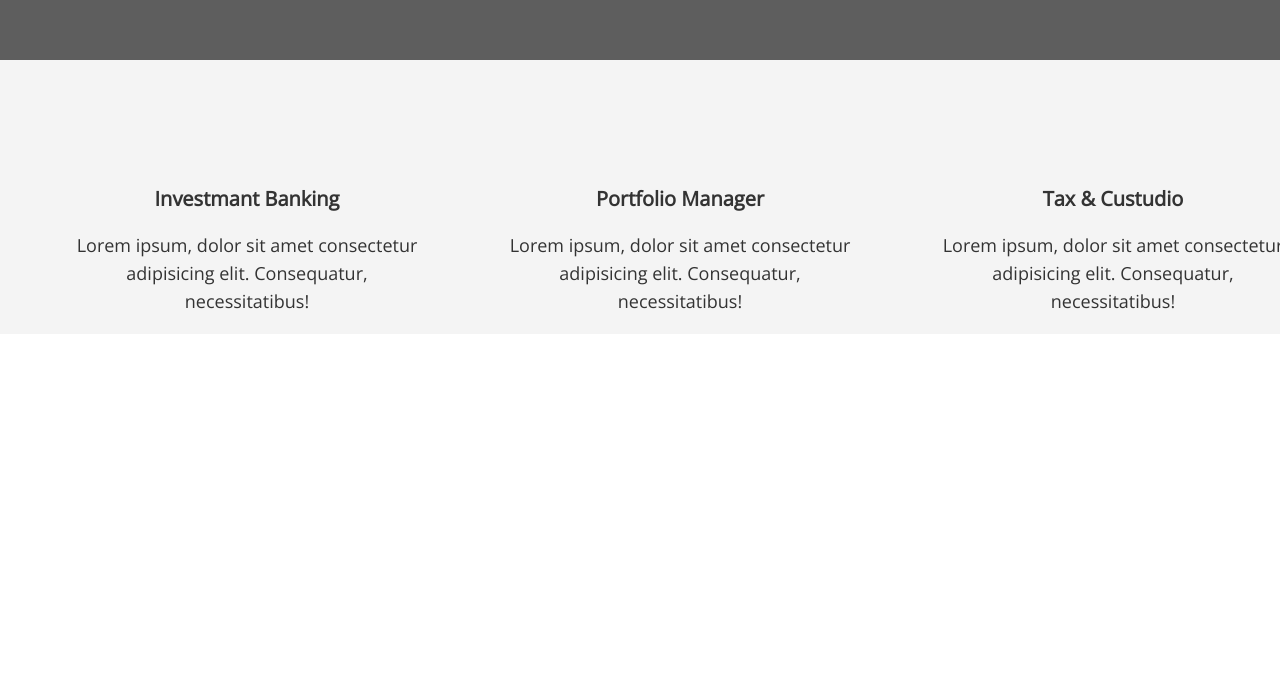
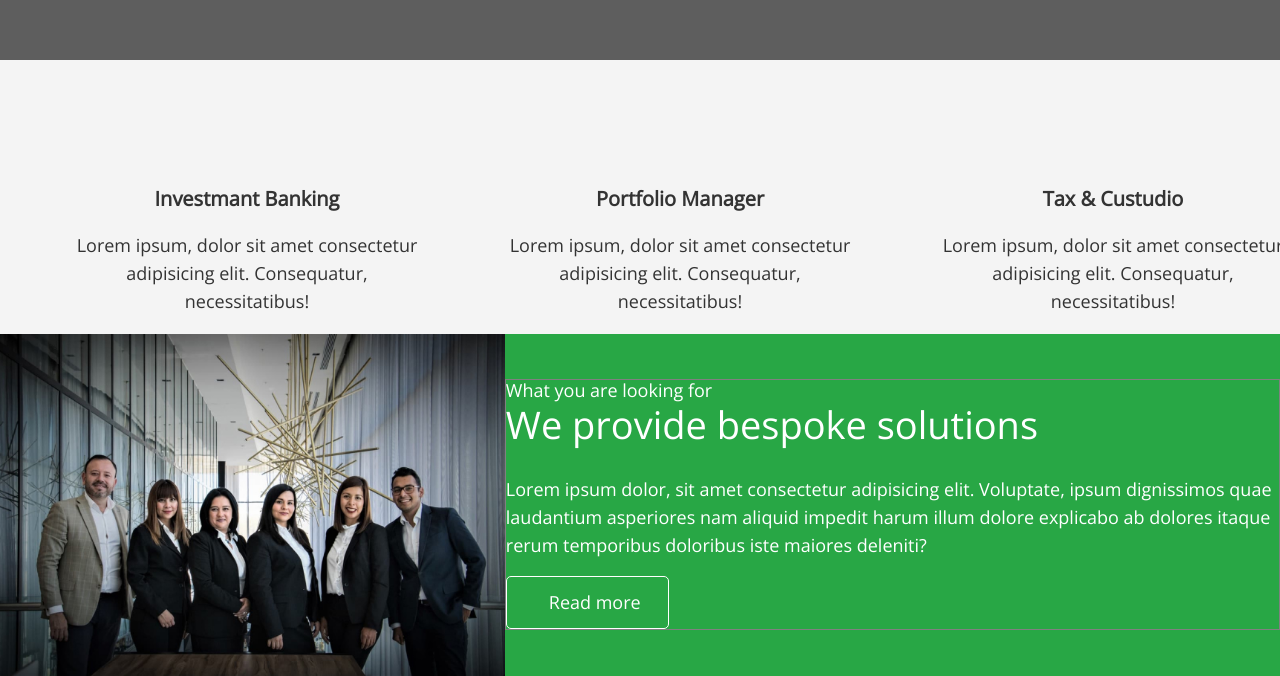
Before and after one commit to ArtemDruz/fson-74-himars, a plain HTML site: page index.html in a window 1280 px wide. Shown: the part 777-1453 px from the top of the page. Before the commit the page ends 1111 px from the top, so only its background shows below. Drawn offline with nearby package versions, Linux system fonts and the light colour scheme.

Commit message:
add section-solution

```diff
--- a/css/styles.css
+++ b/css/styles.css
@@ -109,6 +109,7 @@ button {
 }
 .container {
 }
+
 .hero-tittle {
   font-weight: 300;
   font-size: 55px;
@@ -159,3 +160,52 @@ button {
 .about-text {
   line-height: 1.56;
 }
+
+/* Solutions */
+.colutions {
+  background-color: var(--accent-color);
+  color: var(--secondary-text-color);
+  display: flex;
+  align-items: center;
+  padding: 0 auto;
+}
+
+.bgc-image {
+  width: 100%;
+  height: 100%;
+  /* background-position: center; */
+  background-repeat: no-repeat;
+  background-size: cover;
+}
+
+.sol-inform {
+  border: 1px solid grey;
+}
+
+.pre-sol-title {
+  font-size: 20px;
+  line-height: 1.65;
+  margin-bottom: 5px;
+}
+
+.sol-title {
+  font-weight: 300;
+  font-size: 38px;
+  line-height: 1.26;
+  margin-bottom: 26px;
+}
+
+.sol-text {
+  font-size: 18px;
+  line-height: 1.56;
+  margin-bottom: 17px;
+}
+
+.sol-link {
+  display: inline-block;
+  border: 1px solid var(--secondary-text-color);
+  border-radius: 5px;
+  line-height: 1.56;
+  color: var(--secondary-text-color);
+  padding: 11px 27px 12px 42px;
+}
--- a/index.html
+++ b/index.html
@@ -93,6 +93,23 @@
           </ul>
         </div>
       </section>
+
+      <!--Solutions  -->
+      <section class="colutions">
+        <div class="bgc-image">
+          <img src="/image/team.jpg" alt="Our team" width="680" height="460" />
+        </div>
+        <div class="sol-inform">
+          <p class=".pre-sol-title">What you are looking for</p>
+          <h3 class="sol-title">We provide bespoke solutions</h3>
+          <p class="sol-text">
+            Lorem ipsum dolor, sit amet consectetur adipisicing elit. Voluptate, ipsum dignissimos
+            quae laudantium asperiores nam aliquid impedit harum illum dolore explicabo ab dolores
+            itaque rerum temporibus doloribus iste maiores deleniti?
+          </p>
+          <a class="sol-link link">Read more</a>
+        </div>
+      </section>
     </main>
   </body>
 </html>
```
Also changed, not shown: image/team.jpg (added).
